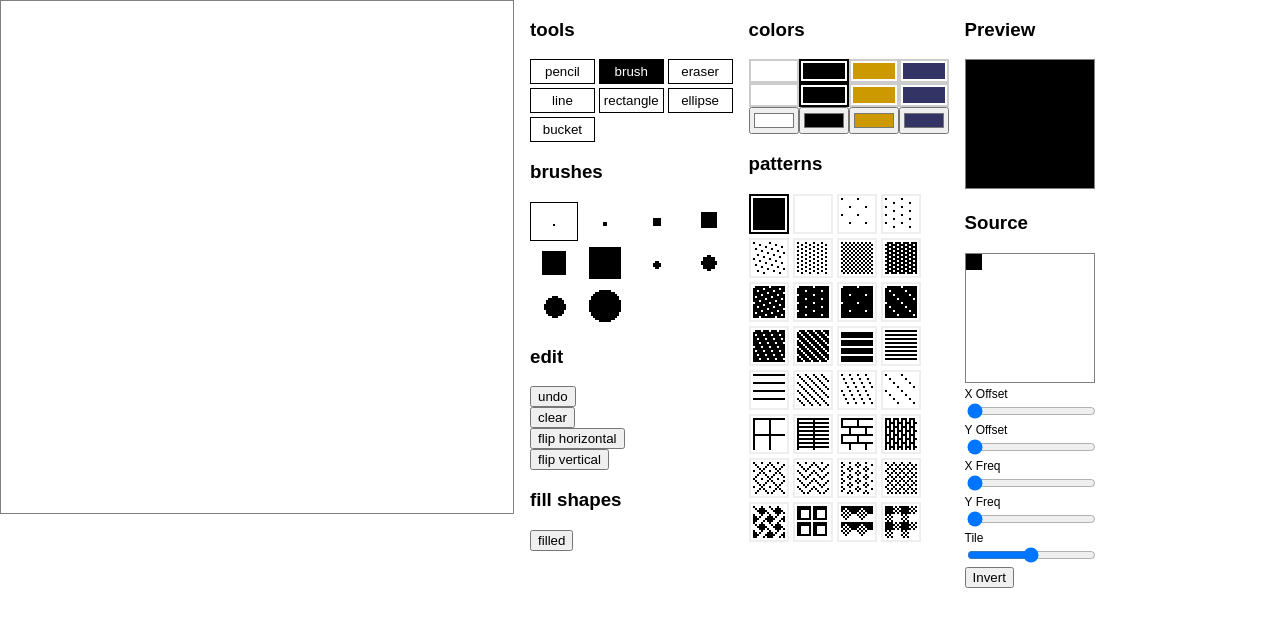
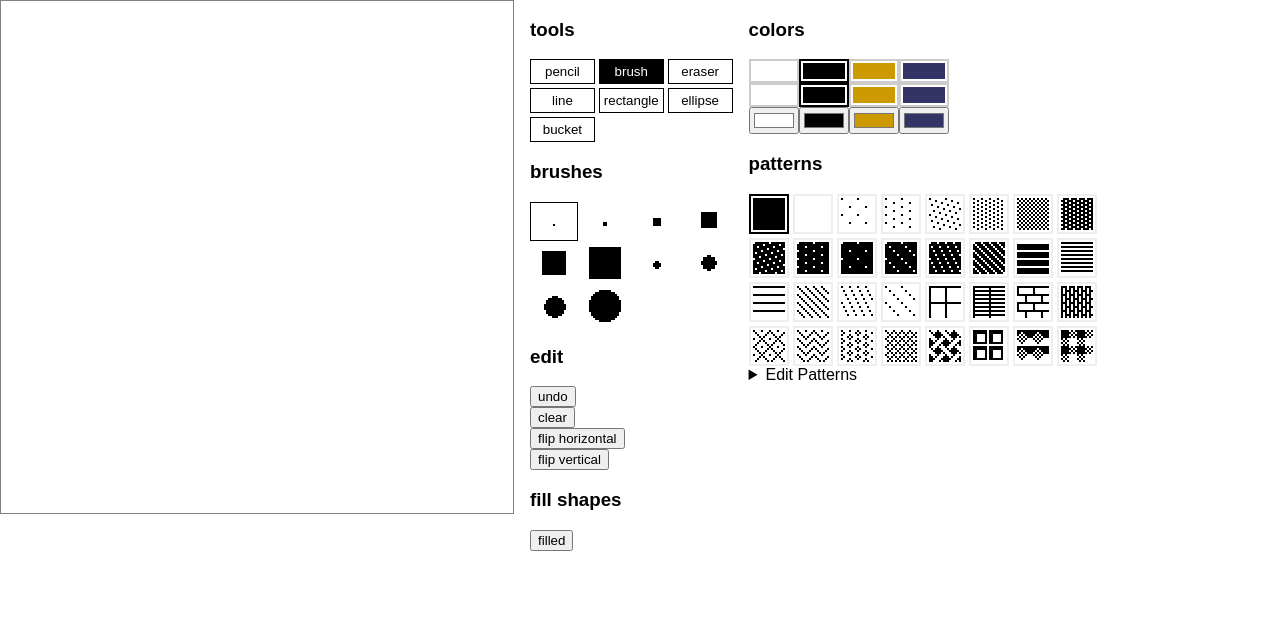
Before and after one commit to modernserf/literally-hypercard, a React (Create React App) app: page / in a window 1280 px wide. Shown: the top 626 px of the page. Built offline with nearby package versions, Linux system fonts and the light colour scheme.

Commit message:
pattern pixel editor

```diff
--- a/src/App.js
+++ b/src/App.js
@@ -10,7 +10,6 @@ import Patterns from "./Patterns"
 import Canvas from "./Canvas"
 import Brushes from "./Brushes"
 import Tools from "./Tools"
-import PatternEditor from "./PatternEditor"
 import { reducer, initState } from "./state"
 
 const stateKey = "literally-hypercard/v2"
@@ -22,6 +21,7 @@ function serialize (state) {
 function deserialize (state) {
     return {
         ...state,
+        patterns: initState.patterns,
         empty: false,
     }
 }
@@ -104,11 +104,6 @@ class App extends Component {
                         patterns={patterns}
                         scale={scale}/>
                 </div>
-                <div className="right">
-                    <PatternEditor id={pattern}
-                        pattern={patterns[pattern]}
-                        dispatch={this.dispatch} />
-                </div>
             </Flex>
         )
     }
--- a/src/PatternEditor.js
+++ /dev/null
@@ -1,66 +0,0 @@
-import React from "react"
-import Canvas from "./Canvas"
-import styled from "styled-components"
-import { createPattern } from "./buffer"
-import { genPattern } from "./pattern"
-
-const Label = styled.label`
-    font-size: 12px;
-    display: block;
-`
-
-function Range ({ value, onChange, min, max }) {
-    return (
-        <input type="range"
-            value={value} min={min} max={max}
-            onChange={(e) => onChange(Number(e.target.value))} />
-    )
-}
-
-const params = [
-    { label: "X Offset", key: "xOffset", min: 0, max: 7 },
-    { label: "Y Offset", key: "yOffset", min: 0, max: 7 },
-    { label: "X Freq", key: "xFreq", min: 0, max: 3, exp: true },
-    { label: "Y Freq", key: "yFreq", min: 0, max: 3, exp: true },
-    { label: "Tile", key: "tile", min: -7, max: 7 },
-]
-
-function fastLog (value) {
-    switch (value) {
-    case 1: return 0
-    case 2: return 1
-    case 4: return 2
-    case 8: return 3
-    default: return Math.log2(value) | 0
-    }
-}
-
-function PatternEditor ({ id, pattern, dispatch }) {
-    const updateParam = (key, exp) => exp
-        ? (value) => {  dispatch("updatePattern", { id, pattern: {...pattern, [key]: (1 << value) } }) }
-        : (value) => {  dispatch("updatePattern", { id, pattern: {...pattern, [key]: value } }) }
-    return (
-        <div>
-            <h3>Preview</h3>
-            <Canvas pixels={genPattern(pattern)}
-                dispatch={() => {}}
-                scale={4} />
-            <h3>Source</h3>
-            <Canvas pixels={createPattern(pattern.pixels)}
-                dispatch={() => {}}
-                scale={4} />
-            <div>{params.map((param) => (
-                <div key={param.key}>
-                    <Label>{param.label}</Label>
-                    <Range value={param.exp ? fastLog(pattern[param.key]) : pattern[param.key]}
-                        min={param.min} max={param.max}
-                        onChange={updateParam(param.key, param.exp)}/>
-                </div>
-            ))}
-            </div>
-            <button>Invert</button>
-        </div>
-    )
-}
-
-export default PatternEditor
--- a/src/Patterns.js
+++ b/src/Patterns.js
@@ -1,13 +1,27 @@
 import React from "react"
 import styled from "styled-components"
 import Icon from "./Icon"
-import { genPattern } from "./pattern"
-import { createBuffer, setPixel, getPixel } from "./buffer"
+import Canvas from "./Canvas"
+import { createPattern as createPatternBuffer } from "./buffer"
+import {
+    createPattern,
+    invert, togglePixel,
+    rotateLeft, rotateRight,
+    flipVertical, flipHorizontal,
+    fillPattern,
+} from "./pattern"
+
+const Flex = styled.div`
+    display: flex;
+    .right {
+        padding-left: 8px;
+    }
+`
 
 const Grid = styled.ul`
     display: grid;
     justify-content: start;
-    grid-template-columns: auto auto auto auto;
+    grid-template-columns: repeat(8, auto);
     grid-gap: 4px;
 `
 
@@ -26,16 +40,93 @@ const PatternButton = styled.button`
         outline: none;
     }
 `
-// TODO
-function fillPattern (pattern, width, height) {
-    const basePattern = genPattern(pattern)
-    const buf = createBuffer(width, height)
-    for (let y = 0; y < width; y++) {
-        for (let x = 0; x < height; x++) {
-            setPixel(buf, x, y, getPixel(basePattern, x & 7, y & 7))
+
+const Label = styled.label`
+    font-size: 12px;
+    display: block;
+`
+
+function Range ({ value, onChange, min, max }) {
+    return (
+        <input type="range"
+            value={value} min={min} max={max}
+            onChange={(e) => onChange(Number(e.target.value))} />
+    )
+}
+
+const params = [
+    { label: "X Offset", key: "xOffset", min: 0, max: 7 },
+    { label: "Y Offset", key: "yOffset", min: 0, max: 7 },
+    { label: "X Freq", key: "xFreq", min: 0, max: 3, exp: true },
+    { label: "Y Freq", key: "yFreq", min: 0, max: 3, exp: true },
+    { label: "Tile", key: "tile", min: -7, max: 7 },
+]
+
+function fastLog (value) {
+    switch (value) {
+    case 1: return 0
+    case 2: return 1
+    case 4: return 2
+    case 8: return 3
+    default: return Math.log2(value) | 0
+    }
+}
+
+function PatternEditor ({ id, pattern, dispatch }) {
+    const updateParam = (key, exp) => exp
+        ? (value) => {  dispatch("updatePattern", { id, pattern: {...pattern, [key]: (1 << value) } }) }
+        : (value) => {  dispatch("updatePattern", { id, pattern: {...pattern, [key]: value } }) }
+    const updatePixels = (updater) => () => {
+        dispatch("updatePattern", { id, pattern: {...pattern, pixels: updater(pattern.pixels) } })
+    }
+    const onClick = (type, payload) => {
+        if (type === "down") {
+            dispatch("updatePattern", { id, pattern: { ...pattern, pixels: togglePixel(pattern.pixels, payload) }})
         }
     }
-    return buf
+    return (
+        <div>
+            <Flex>
+                <div>
+                    <h3>Preview</h3>
+                    <Canvas pixels={createPattern(pattern)}
+                        dispatch={() => {}}
+                        scale={4} />
+                </div>
+                <div className="right">
+                    <h3>Source</h3>
+                    <Canvas pixels={createPatternBuffer(pattern.pixels)}
+                        dispatch={onClick}
+                        scale={4} />
+                </div>
+            </Flex>
+            <Flex>
+                <div>{params.map((param) => (
+                    <div key={param.key}>
+                        <Label>{param.label}</Label>
+                        <Range value={param.exp ? fastLog(pattern[param.key]) : pattern[param.key]}
+                            min={param.min} max={param.max}
+                            onChange={updateParam(param.key, param.exp)}/>
+                    </div>
+                ))}
+                </div>
+                <div className="right">
+                    <button onClick={updatePixels(invert)}>Invert</button>
+                    <div>
+                        <button onClick={updatePixels(rotateLeft)}>{"<-"}</button>
+                        <button onClick={updatePixels(rotateRight)}>{"->"}</button>
+                    </div>
+                    <div>
+                        <button onClick={updatePixels(flipHorizontal)}>flip horizontal</button>
+                    </div>
+                    <div>
+                        <button onClick={updatePixels(flipVertical)}>flip vertical</button>
+                    </div>
+                </div>
+            </Flex>
+
+        </div>
+    )
 }
 
 export default function Patterns ({ dispatch, patterns, selected, scale }) {
@@ -51,6 +142,12 @@ export default function Patterns ({ dispatch, patterns, selected, scale }) {
                     </PatternButton>
                 </li>
             ))}</Grid>
+            <details>
+                <summary>Edit Patterns</summary>
+                <PatternEditor id={selected}
+                    pattern={patterns[selected]}
+                    dispatch={dispatch} />
+            </details>
         </div>
     )
 }
--- a/src/pattern.js
+++ b/src/pattern.js
@@ -1,4 +1,4 @@
-import { createPattern } from "./buffer"
+import { createBuffer, createPattern as createPatternBuffer, setPixel, getPixel } from "./buffer"
 
 function tileOffset (tile) {
     const x = tile < 0 ? -tile : 0
@@ -9,7 +9,7 @@ function tileOffset (tile) {
 // xFreq / yFreq : 2 4 8
 // tile: -7 -- 7
 // pixels: 8x8
-export function genPattern ({ pixels, xOffset = 0, yOffset = 0, xFreq = 1, yFreq = 1, tile = 0 }) {
+export function createPattern ({ pixels, xOffset = 0, yOffset = 0, xFreq = 1, yFreq = 1, tile = 0 }) {
     const t = tileOffset(tile)
 
     const out = new Array(8).fill(0).map(() => [])
@@ -28,5 +28,55 @@ export function genPattern ({ pixels, xOffset = 0, yOffset = 0, xFreq = 1, yFreq
         }
     }
 
-    return createPattern(out)
+    return createPatternBuffer(out)
 }
+
+export function rotateLeft (arr) {
+    const out = []
+    for (let y = 0; y < arr.length; y++) {
+        out.push(arr.map((row) => row[y]))
+    }
+    return out.reverse()
+}
+
+export function rotateRight (arr) {
+    const out = []
+    for (let y = 0; y < arr.length; y++) {
+        out.push(arr.map((row) => row[y]).reverse())
+    }
+    return out
+}
+
+export function flipHorizontal (arr) {
+    const out = []
+    for (let y = 0; y < arr.length; y++) {
+        out.push(arr[y].slice(0).reverse())
+    }
+    return out
+}
+
+export function flipVertical (arr) {
+    return arr.slice(0).reverse()
+}
+
+export function invert (arr) {
+    return arr.map((row) => row.map((x) => x ^ 1))
+}
+
+export function togglePixel (arr, point) {
+    const out = arr.map((r) => r.slice(0))
+    out[point.y][point.x] ^= 1
+    return out
+}
+
+// TODO
+export function fillPattern (pattern, width, height) {
+    const basePattern = createPattern(pattern)
+    const buf = createBuffer(width, height)
+    for (let y = 0; y < width; y++) {
+        for (let x = 0; x < height; x++) {
+            setPixel(buf, x, y, getPixel(basePattern, x & 7, y & 7))
+        }
+    }
+    return buf
+}
--- a/src/resources.js
+++ b/src/resources.js
@@ -129,7 +129,14 @@ function p (pixels, params = {}) {
 }
 
 const hi = [
-    [X],
+    [X,_,_,_,_,_,_,_],
+    [_,_,_,_,_,_,_,_],
+    [_,_,_,_,_,_,_,_],
+    [_,_,_,_,_,_,_,_],
+    [_,_,_,_,_,_,_,_],
+    [_,_,_,_,_,_,_,_],
+    [_,_,_,_,_,_,_,_],
+    [_,_,_,_,_,_,_,_],
 ]
 
 const lo = [
@@ -166,8 +173,17 @@ const bigX = [
 ]
 
 export const patterns = [
-    p([[X]]),
-    p([[_]]),
+    p(hi, {xFreq: 1, yFreq: 1}),
+    p([
+        [_,_,_,_,_,_,_,_],
+        [_,_,_,_,_,_,_,_],
+        [_,_,_,_,_,_,_,_],
+        [_,_,_,_,_,_,_,_],
+        [_,_,_,_,_,_,_,_],
+        [_,_,_,_,_,_,_,_],
+        [_,_,_,_,_,_,_,_],
+        [_,_,_,_,_,_,_,_],
+    ]),
     // density filters
     p(hi, {xFreq: 8, yFreq: 4, tile: -4}),
     p(hi, {xFreq: 8, yFreq: 2, tile: -4}),
@@ -201,12 +217,15 @@ export const patterns = [
     p(bigX, { xFreq: 8, yFreq: 4}),
     p(bigX, { xFreq: 8, yFreq: 2, tile: -4}),
     p([
-        [X,_,_,_,],
-        [_,X,_,X,],
-        [_,_,X,_,],
-        [_,X,_,X,],
+        [X,_,_,_,_,_,_,_],
+        [_,X,_,X,_,_,_,_],
+        [_,_,X,_,_,_,_,_],
+        [_,X,_,X,_,_,_,_],
+        [_,_,_,_,_,_,_,_],
+        [_,_,_,_,_,_,_,_],
+        [_,_,_,_,_,_,_,_],
+        [_,_,_,_,_,_,_,_],
     ], { xFreq: 4, yFreq: 4}),
-
     p([
         [X,_,_,_,X,_,_,_],
         [_,X,_,X,X,X,_,_],
--- a/src/state.js
+++ b/src/state.js
@@ -1,5 +1,5 @@
 import { brushes, patterns as basePatterns } from "./resources"
-import { genPattern } from "./pattern"
+import { createPattern } from "./pattern"
 import { createBuffer, copy, flipHorizontal, flipVertical } from "./buffer"
 import { hexToColor } from "./palette"
 
@@ -37,7 +37,7 @@ export const initState = {
 
 export function reducer (state, type, payload) {
     const brush = brushes[state.brush]
-    const pattern = genPattern(state.patterns[state.pattern])
+    const pattern = createPattern(state.patterns[state.pattern])
 
     // set tools
     if (type === "selectTool") {
```
